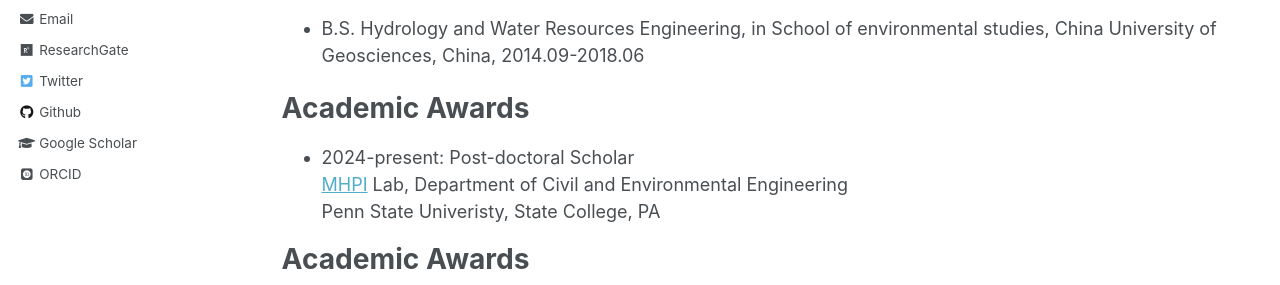
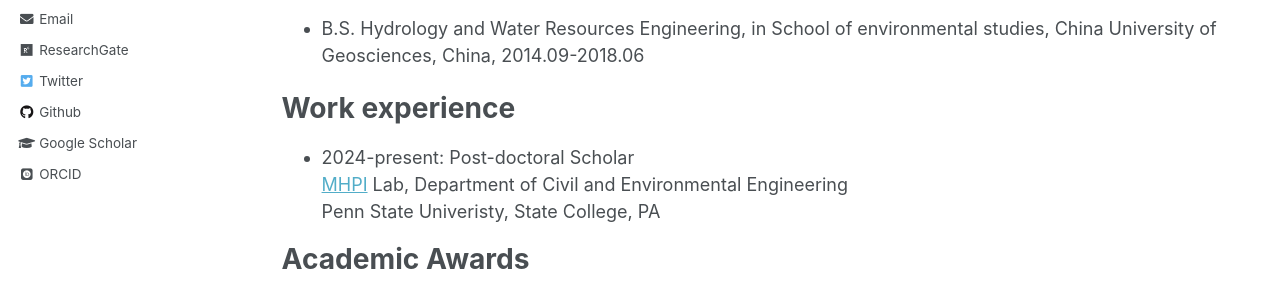
Before and after one commit to PercyLeeMaxWell/PercyLeeMaxWell.github.io, a Jekyll site: the page built from _pages/resume.md, in a window 1280 px wide and 1399 px high. Shown: the part 374-659 px from the top of the window. Built offline with Jekyll 4.4.1, drawn with Linux system fonts in a browser that asks for light colours; some web fonts are replaced.

Commit message:
mistake correct

```diff
--- a/_pages/resume.md
+++ b/_pages/resume.md
@@ -18,7 +18,7 @@ Education
 
 * B.S. Hydrology and Water Resources Engineering, in School of environmental studies, China University of Geosciences, China, 2014.09-2018.06
 
-Academic Awards
+Work experience
 ======
 * 2024-present: Post-doctoral Scholar
 [MHPI](https://sites.google.com/view/mhpi/team) Lab, Department of Civil and Environmental Engineering
```
